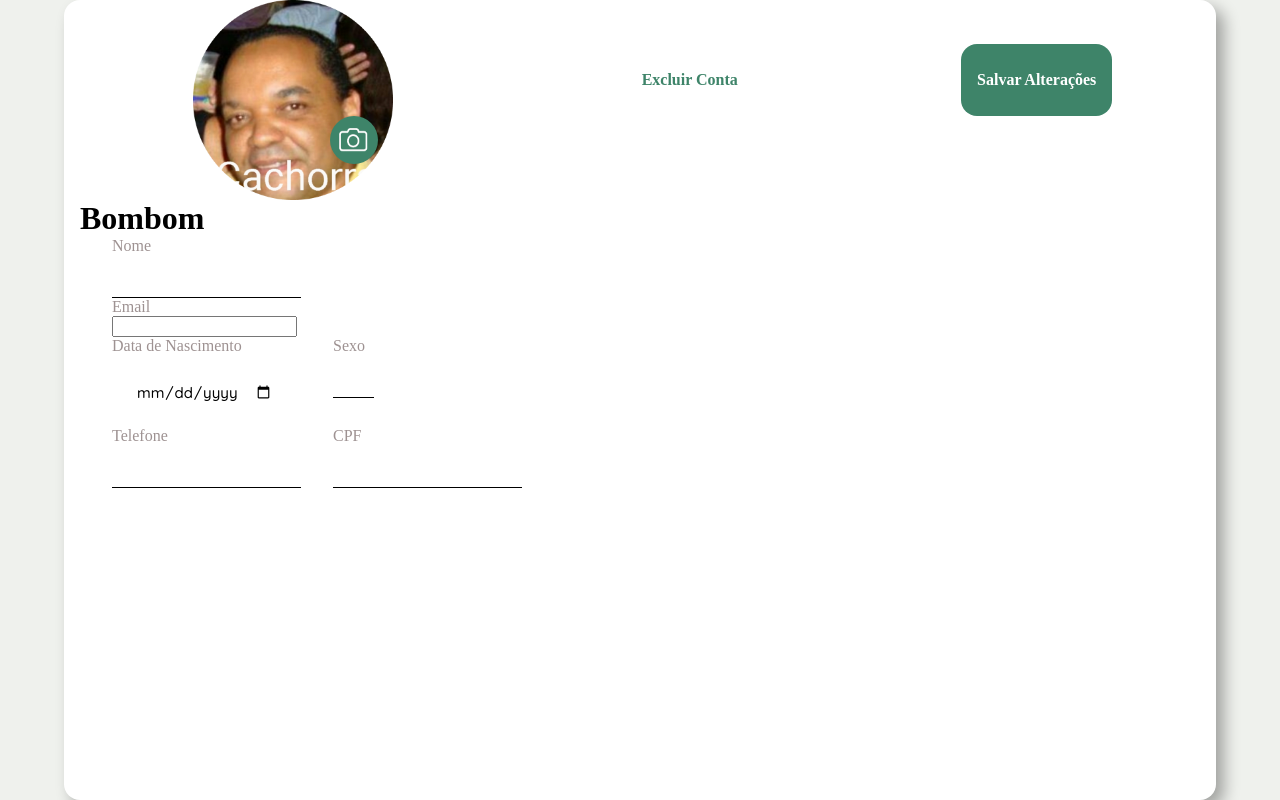
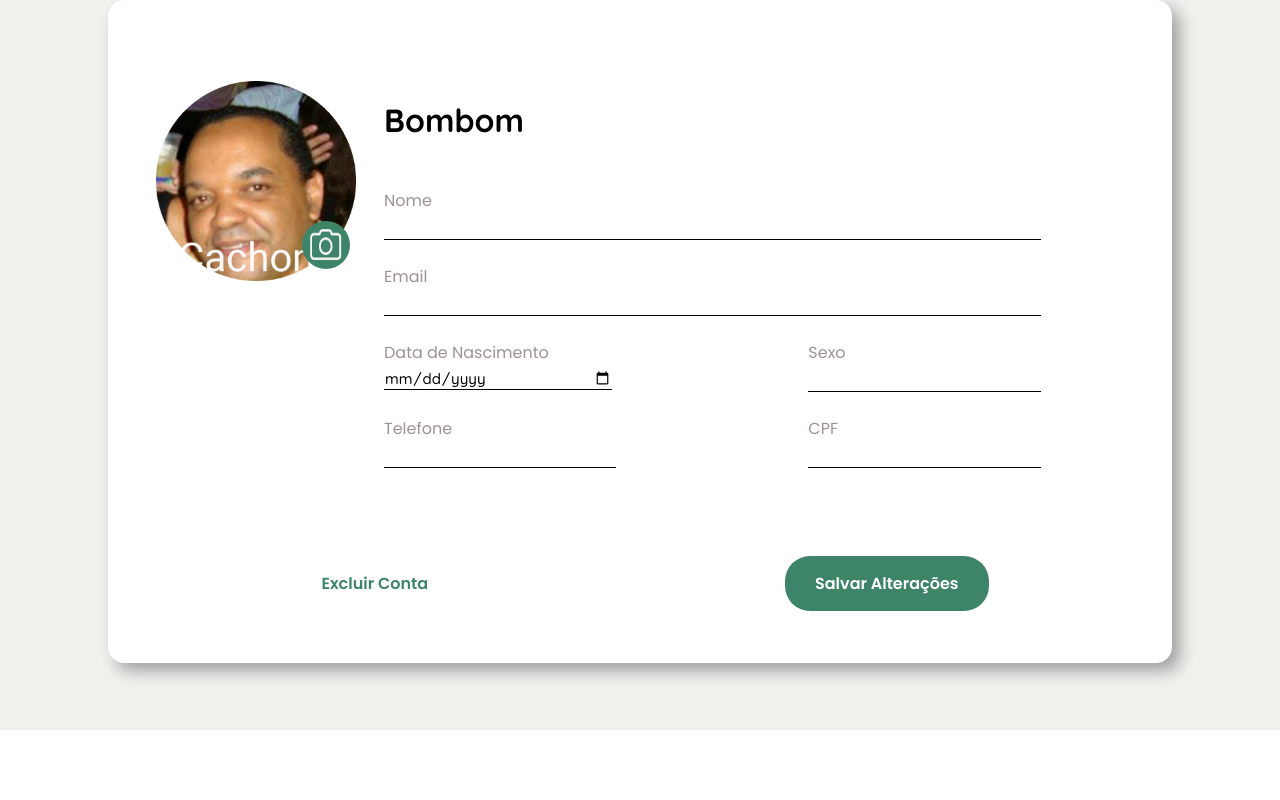
Before and after one commit to ProjectSZ-ETESP/Web, a PHP site: page /EditarDados.html in a window 1280 px wide. Shown: the part 70-870 px from the top of the page. After the commit the page ends 800 px from the top, so only its background shows below. Run offline with PHP 8.4, Linux system fonts and the light colour scheme.

Commit message:
Update dadosCplt.css

```diff
--- a/SZ-Web/css/dadosCplt.css
+++ b/SZ-Web/css/dadosCplt.css
@@ -1,22 +1,37 @@
 .container{
     display: flex;
+    flex-direction: column;
+    align-items: center;
     box-shadow: 1vh 1vh 2vh rgba(0, 0, 0, 0.329);
-    background-color: white;
-    height: 100vh;
-    width: 90%;
+    background-color: #ffffff;
+    width: 80%;
     border-radius: 2vh;
+    padding: 20px;
+}
+
+.subcontainer{
+    width: 100%;
+    display: flex;
+    flex-direction: row;
+    align-items: center;
+}
+
+h1.Edição{
+    font-family: "Quicksand", sans-serif;
+    font-weight: bold;
+    margin-bottom: 6vh;
 }
 
 .foto{
+    width: 25%;
     display: flex;
     position: relative;
     align-items: center;
     justify-content: center;
-    flex: 30%;
+    margin-bottom: 150px;
 }
 
 .foto img{
-
     width: 25vh;
     height: 25vh;
 }
@@ -24,81 +39,71 @@
 .foto a{
     display: flex;
     position: absolute;
-align-items: center;
+    align-items: center;
     width: 6vh;
     height: 6vh;
-    top: 58%; /* Centraliza verticalmente */
-    left: 58%;
+    top: 70%; /* Centraliza verticalmente */
+    left: 68%;
     border-radius: 100%;
     border: none;
     background-color: #3E8469;
 }
 
 .foto a img{
-    width: 60%;
-    height: 50%;
+    width: 4vh;
+    height: 4vh;
 }
 
-.info *{
-    margin-left: 2vh;
+.info{
+    width: 75%;
+    margin-top: 10vh;
 }
 
 .info p{
     color: #9E9292;
 }
 
-.campo{
+.formEditar {
+    width: 100%;
     display: flex;
     flex-direction: column;
-    align-items: flex-start;
-    width: 80%;
-    margin-bottom: 3vh;
 }
 
-.campo input{
-    width: 70%;
+.formEditar input{
+    padding: 2px;
+    font-size: 15px;
+    border: none;
+    border-bottom: 1px solid black;
+    background-color: transparent;
+    margin-top: 3px;
+    outline: none;
+    font-weight: 500;
+    font-family: "Quicksand", sans-serif;
 }
 
-.campo p{
-    margin-bottom: 0;
+#nome, #email, #date, #sex, #telefone, #cpf {
+    width: 100%;
 }
 
 .doubleInput{
     display: flex;
-    width: 100%;
+    width: 85%;
     margin-left: 0;
-}
-
-#sex{
-    width: 10%;
+    margin-bottom: 3vh;
 }
 
 #date{
-    border: none;
-    padding: 3vh;
-}
 
-.info{
-    display: flex;
-    flex-direction: column;
-    align-items: flex-start;
-    justify-content: center;
-    margin-left: 0;
-    flex: 70%;
-}
-
-.doubleInput div{
-    flex: 1;
+    padding: 0;
 }
 
 .actions{
-display: flex;
-margin-top: 5vh;
-align-items: center;
-justify-content: space-evenly;
     width: 100%;
-    height: 10vh;
-    margin-left: 0;
+    display: flex;
+    margin-top: 8vh;
+    margin-bottom: 4vh;
+    align-items: center;
+    justify-content: space-evenly;
 }
 
 .actions p{
@@ -106,6 +111,7 @@ justify-content: space-evenly;
     color: #3E8469;
     font-weight: 600;
     text-decoration: none;
+    font-family: "Poppins", sans-serif;
 }
 
 .save{
@@ -114,16 +120,112 @@ justify-content: space-evenly;
 
 .save p{
     color: white;
+    font-family: "Poppins", sans-serif;
 
 }
 
 .actions a{
     text-decoration: none;
-
     display: flex;
     align-items: center;
     text-align: center;
-    height: 5vh;
-    padding: 2vh;
-    border-radius: 2vh;
+    height: 35px;
+    padding: 10px 30px;
+    border-radius: 25px;
 }
+
+.campos {
+    width: 100%;
+}
+
+.campos, .campoEsquerdo, .campoDireito{
+    display: flex;
+    flex-direction: column;
+    align-items: flex-start;
+    margin-left: 0;
+}
+
+.campoEsquerdo, .campoDireito{
+    width: 35%;
+}
+
+.campoDireito{
+    margin-right: 0;
+}
+
+.campos p, .campoEsquerdo p, .campoDireito p{
+    margin-bottom: 0;
+    margin-left: 0;
+    font-family: "Poppins", sans-serif;
+}
+
+
+@media only screen and (max-width: 600px) {
+
+    .subcontainer{
+        flex-direction: column;
+        padding: 10px;
+        width: 90%;
+    }
+
+    h1.Edição{
+        text-align: center;
+        font-size: 2em;
+    }
+
+    .foto{
+        width: 100%;
+        margin-bottom: 0px;
+    }
+
+    .foto img{
+        width: 20vh;
+        height: 20vh;
+    }
+
+    .foto a{
+        width: 4vh;
+        height: 4vh;
+        top: 80%; /* Centraliza verticalmente */
+        left: 60%;
+    }
+
+    .foto a img{
+        width: 2vh;
+        height: 2vh;
+    }
+
+    .info{
+        width: 100%;
+    }
+
+    .info p{
+        font-size: 9px;
+    }
+
+    .formEditar input{
+        font-size: 13px;
+    }
+
+    #date{
+        width: 120%;
+    }
+
+    .doubleInput{
+        width: 90%;
+    }
+
+    .actions p{
+        font-size: 14px;
+    }
+
+    .save p{
+        font-size: 14px;
+    }
+
+    .actions a{
+        height: 30px;
+        padding: 5px 20px;
+    }
+
+}
```
